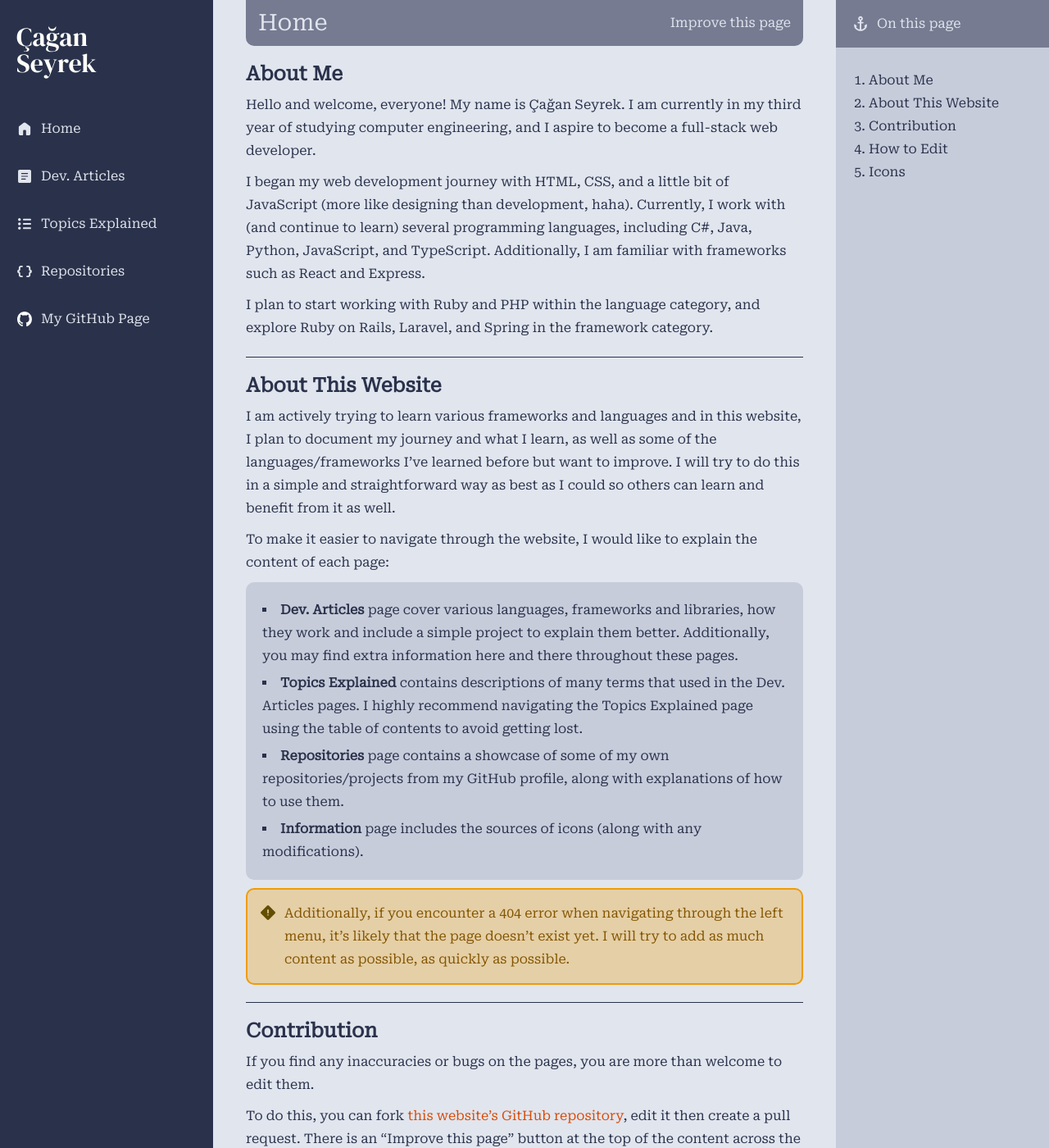
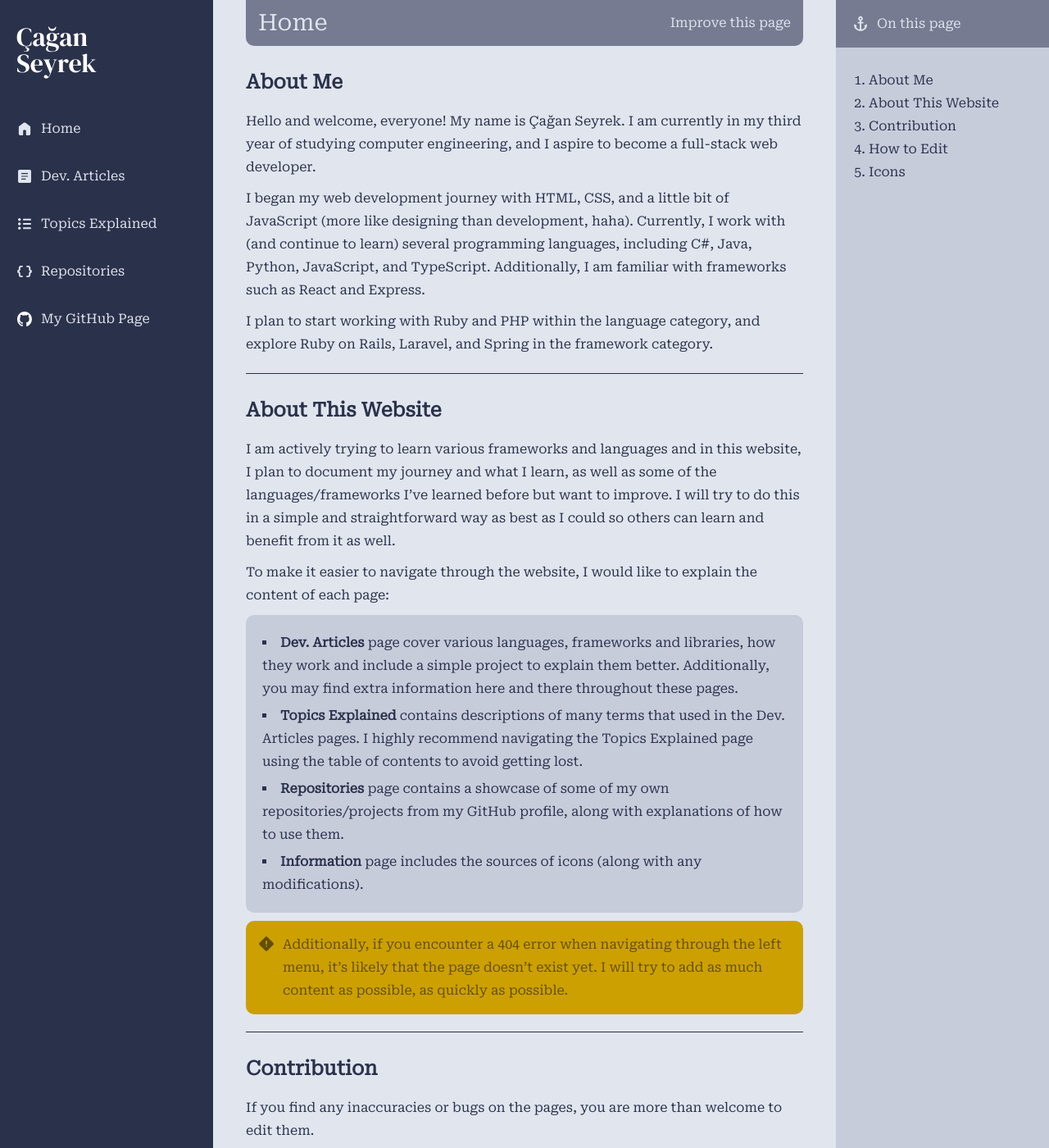
Before and after one commit to caganseyrek/website-theme, a Jekyll site: the page built from index.md, in a window 1280 px wide and 1400 px high. Shown: the whole window at 82% size. Built offline with Jekyll 4.4.1, drawn with Linux system fonts in a browser that asks for light colours.

Commit message:
Updated style.css

```diff
--- a/assets/styles/style.css
+++ b/assets/styles/style.css
@@ -5,20 +5,21 @@
     /* for texts */
     --ColorDarkest: #2A324B;
 
-    /* background for left-sidebar hover and codeblocks */
+    /* background for left-sidebar hover */
     --ColorDark: #50576E;
 
     /* background for header containers and scrollbar thumb */
     --ColorMiddle: #767B91;
 
-    /* background for containers */
+    /* background for containers and inline-codes */
     --ColorLight: #C7CCDB;
 
     /* for general background and text */
     --ColorLightest: #E1E5EE;
 
-    --LinkColor: #D84A05;
-    --LinkColorHover: #EC7505;
+    --LinkColor: #C20114;
+
+    --InlineCodeBackground: rgba(199, 204, 219, 0.5);
 
     --DefaultFont: "Roboto Serif";
     --CodeFont: "Roboto Mono";
@@ -26,13 +27,11 @@
     --LineHeight: 28px;
     --BorderRadius: 10px;
 
-    --InfoColorLighter: rgb(0, 112, 203, 0.3);
-    --InfoColorLight: #0070CB;
-    --InfoFontColor: #004074;
+    --InfoColor: #5FA8D3;
+    --InfoFontColor: #133345;
 
-    --WarningColorLighter: rgb(239, 156, 3, 0.3);
-    --WarningColorLight: #EF9C03;
-    --WarningFontColor: #835501;
+    --WarningColor: #CCA000;
+    --WarningFontColor: #634E00;
 }
 
 * {
@@ -45,6 +44,7 @@
 
 a {
     cursor: pointer;
+    transition: all .1s ease-in-out;
 }
 
 ::selection {
@@ -177,11 +177,11 @@
 
 #page-header a#improve {
     color: var(--ColorLightest);
-    text-decoration: none;
+    text-decoration-color: transparent;
 }
 
 #page-header a#improve:hover {
-    color: var(--LinkColorHover);
+    text-decoration-color: var(--ColorLightest);
 }
 
 aside#right-sidebar {
@@ -239,12 +239,11 @@
 
 aside#right-sidebar #toc a {
     color: var(--ColorDarkest);
-    text-decoration: none;
-    transition: all .1s ease-in-out;
+    text-decoration-color: transparent;
 }
 
 aside#right-sidebar #toc a:hover {
-    color: var(--LinkColorHover);
+    text-decoration-color: var(--ColorDarkest);
 }
 
 aside#right-sidebar #toc .toc-sublist,
@@ -264,12 +263,12 @@
 aside#right-sidebar #toc .toc-sublist a,
 aside#right-sidebar #toc .toc-doublesublist a {
     color: var(--ColorMiddle);
-    text-decoration: none;
+    text-decoration-color: transparent;
 }
 
 aside#right-sidebar #toc .toc-sublist a:hover,
 aside#right-sidebar #toc .toc-doublesublist a:hover {
-    color: var(--LinkColorHover);
+    text-decoration-color: var(--ColorMiddle);
 }
 
 #page-contents {
@@ -285,18 +284,18 @@
 
 #page-contents a {
     color: var(--LinkColor);
-    text-decoration: none;
+    text-decoration-color: transparent;
 }
 
 #page-contents a:hover {
-    color: var(--LinkColorHover);
+    text-decoration-color: var(--LinkColor);
 }
 
 #page-contents h2 {
     font-size: calc(1.50 * var(--FontSize));
     line-height: normal;
     margin: 0px;
-    padding: 0px;
+    padding: 10px 0px;
     box-sizing: border-box;
     display: block;
 }
@@ -305,11 +304,11 @@
     background-image: url("/assets/icons/play_arrow_FILL1_wght700_GRAD200_opsz48.svg");
     background-repeat: no-repeat;
     background-size: 20px 20px;
-    background-position: left 22px;
+    background-position: left 12px;
     font-size: calc(1.25 * var(--FontSize));
     line-height: normal;
     margin: 0px;
-    padding: 0px;
+    padding: 10px 0px 10px 25px;
     box-sizing: border-box;
     display: block;
 }
@@ -355,7 +354,7 @@
 
 #page-contents blockquote.info {
     display: block;
-    background-color: var(--InfoColorLighter);
+    background-color: var(--InfoColor);
     background-image: url("/assets/icons/blockquote/info_FILL1_wght700_GRAD200_opsz48.svg");
     background-repeat: no-repeat;
     background-size: 20px 20px;
@@ -363,7 +362,6 @@
     padding: 15px 15px 15px 45px;
     box-sizing: border-box;
     border-radius: var(--BorderRadius);
-    border: solid 2px var(--InfoColorLight);
     color: var(--InfoFontColor);
     margin: 10px 0px;
     overflow: hidden;
@@ -371,7 +369,7 @@
 
 #page-contents blockquote.warning {
     display: block;
-    background-color: var(--WarningColorLighter);
+    background-color: var(--WarningColor);
     background-image: url("/assets/icons/blockquote/emergency_home_FILL1_wght700_GRAD200_opsz48.svg");
     background-repeat: no-repeat;
     background-size: 20px 20px;
@@ -379,10 +377,28 @@
     padding: 15px 15px 15px 45px;
     box-sizing: border-box;
     border-radius: var(--BorderRadius);
-    border: solid 2px var(--WarningColorLight);
     color: var(--WarningFontColor);
     margin: 10px 0px;
     overflow: hidden;
+}
+
+#page-contents blockquote.info a,
+#page-contents blockquote.warning a {
+    color: var(--LinkColor);
+    text-decoration-color: transparent;
+}
+
+#page-contents blockquote.info a:hover,
+#page-contents blockquote.warning a:hover {
+    text-decoration-color: inherit;
+}
+#page-contents blockquote.info code.highlighter-rouge ,
+#page-contents blockquote.warning code.highlighter-rouge  {
+    padding: 3px 3px !important;
+    font-size: 90%;
+    background-color: var(--InlineCodeBackground);
+    border-radius: 5px;
+    color: var(--ColorDarkest);
 }
 
 #page-contents ul:not(.sublist),
@@ -447,7 +463,6 @@
 #page-contents figure.highlight pre {
     border-radius: var(--BorderRadius);
     background-color: var(--ColorLight);
-    border: solid 2px var(--ColorMiddle);
     padding: 20px;
     box-sizing: border-box;
     overflow-x: auto;
@@ -456,7 +471,9 @@
 #page-contents code.highlighter-rouge {
     padding: 3px 3px !important;
     font-size: 90%;
-    color: var(--LinkColor);
+    background-color: var(--ColorLight);
+    border-radius: 5px;
+    color: var(--ColorDarkest);
 }
 
 #page-contents #notfound {
```
